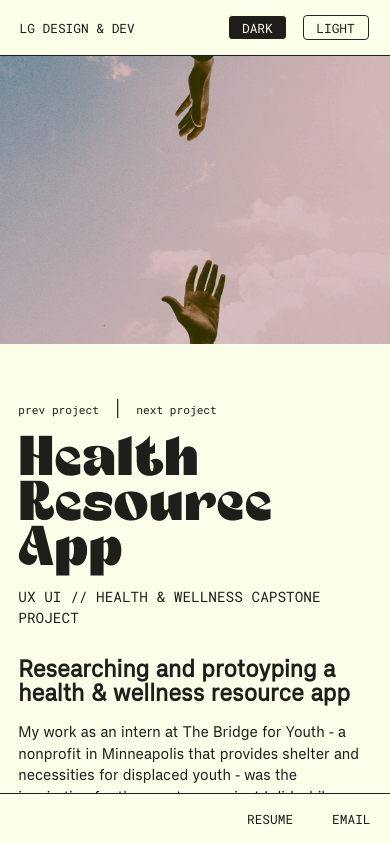
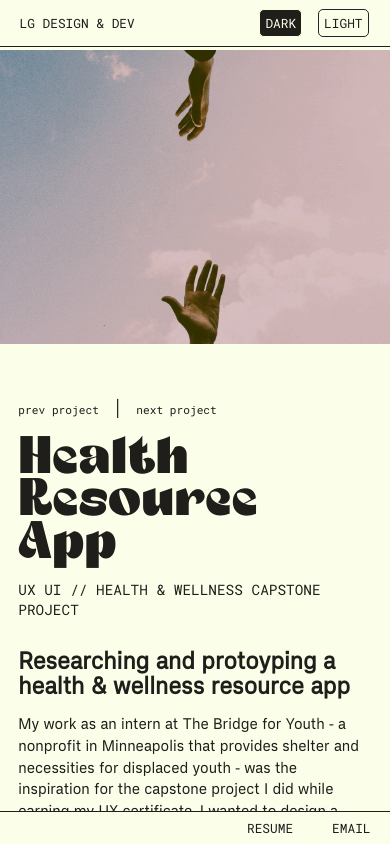
Before and after one commit to lo-designs/Portfolio, a React (Create React App) app: page /yha in a window 390 px wide. Built offline with nearby package versions, Linux system fonts and the light colour scheme.

Commit message:
more mobile adjustments

```diff
--- a/src/Components/Footer/Footer.scss
+++ b/src/Components/Footer/Footer.scss
@@ -8,7 +8,7 @@
   z-index: 100;
   position: fixed;
   width: 100vw;
-  padding: 2vh 5vw;
+  padding: 1.5% 5%;
   font-size: 0.8rem;
   font-family: "RobotoMono-Regular";
   text-transform: uppercase;
@@ -40,4 +40,7 @@
       transition: 0.5s !important;
     }
   }
+  .footer {
+    padding: 2% 5%;
+  }
 }
--- a/src/Components/Header/Header.scss
+++ b/src/Components/Header/Header.scss
@@ -7,7 +7,7 @@
   z-index: 100;
   position: fixed;
   width: 100vw;
-  padding: 2% 5%;
+  padding: 1% 5%;
   font-size: 0.8rem;
   font-family: "RobotoMono-Regular";
   text-transform: uppercase;
@@ -41,8 +41,8 @@
 .theme-options .light {
   cursor: pointer;
   display: inline-block;
-  padding: 0.3em 1em;
-  border-radius: 4px;
+  padding: 5px;
+  border-radius: 5px;
   background: none;
 }
 
@@ -58,7 +58,7 @@
   .header {
     flex-direction: row;
     justify-content: space-between;
-    padding: 2% 5%;
+    padding: 0.5% 5%;
   }
   .theme-switcher-container {
     display: flex !important;
--- a/src/Components/Portfolio/Portfolio.scss
+++ b/src/Components/Portfolio/Portfolio.scss
@@ -28,6 +28,7 @@
 
 .portfolio {
   padding: 2% 5% 25% 5%;
+  margin-top: 10%;
 
   .portfolio-intro {
     font-family: "";
--- a/src/Components/PortfolioPages/PortfolioStyles/PortfolioPages.scss
+++ b/src/Components/PortfolioPages/PortfolioStyles/PortfolioPages.scss
@@ -75,7 +75,7 @@
 
 #title {
   font-family: "Celebrate-Retro";
-  font-size: 5rem;
+  font-size: 5.1rem;
   animation: move 3s;
   line-height: 0.8;
   width: fit-content;
@@ -89,7 +89,7 @@
     }
   }
   @media (max-width: 700px) {
-    font-size: 3.5rem;
+    font-size: 3.3rem;
   }
 }
 
```
